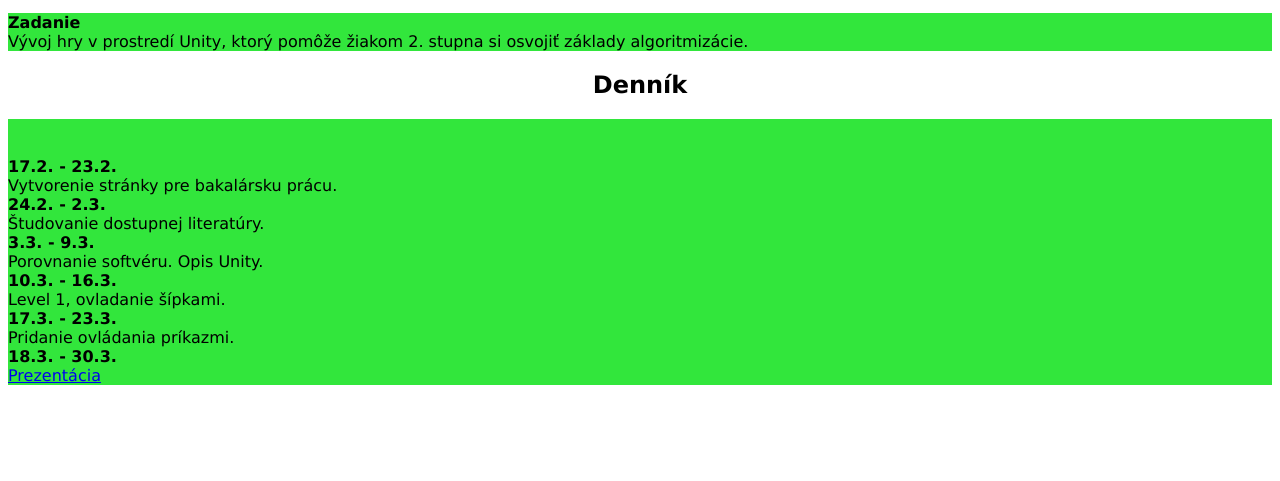
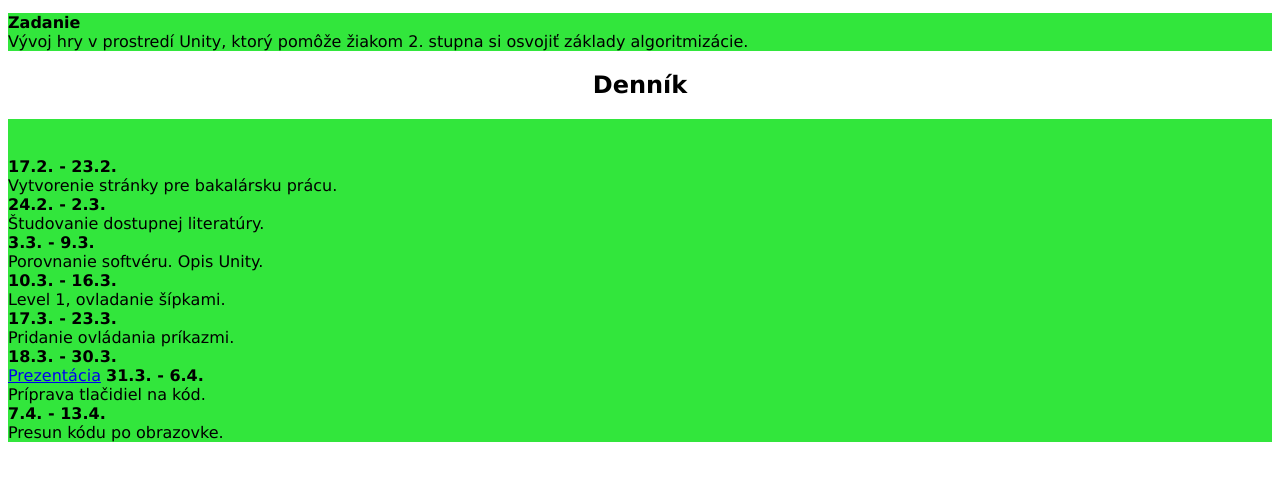
Before and after one commit to NataliaChanova2/NataliaChanova2.github.io, a plain HTML site: page index.html in a window 1280 px wide. Shown: the part 141-622 px from the top of the page. Drawn offline with Linux system fonts and the light colour scheme.

Commit message:
7. tyzden

```diff
--- a/index.html
+++ b/index.html
@@ -43,6 +43,16 @@ Pridanie ovládania príkazmi.
 <br>
 <a href="https://liveuniba-my.sharepoint.com/:p:/g/personal/chanova4_uniba_sk/EV-2YI5hw5BIjALr1Da54lcBZvTJScOvoXsVPv3mV0fpNg?e=SZwp45" target="_blank">Prezentácia</a>
 
+
+<b>31.3. - 6.4.</b>
+<br>
+Príprava tlačidiel na kód.
+<br>
+
+<b>7.4. - 13.4.</b>
+<br>
+Presun kódu po obrazovke.
+<br>
 </p>
 
 
```
Also changed, not shown: 1 other file.
